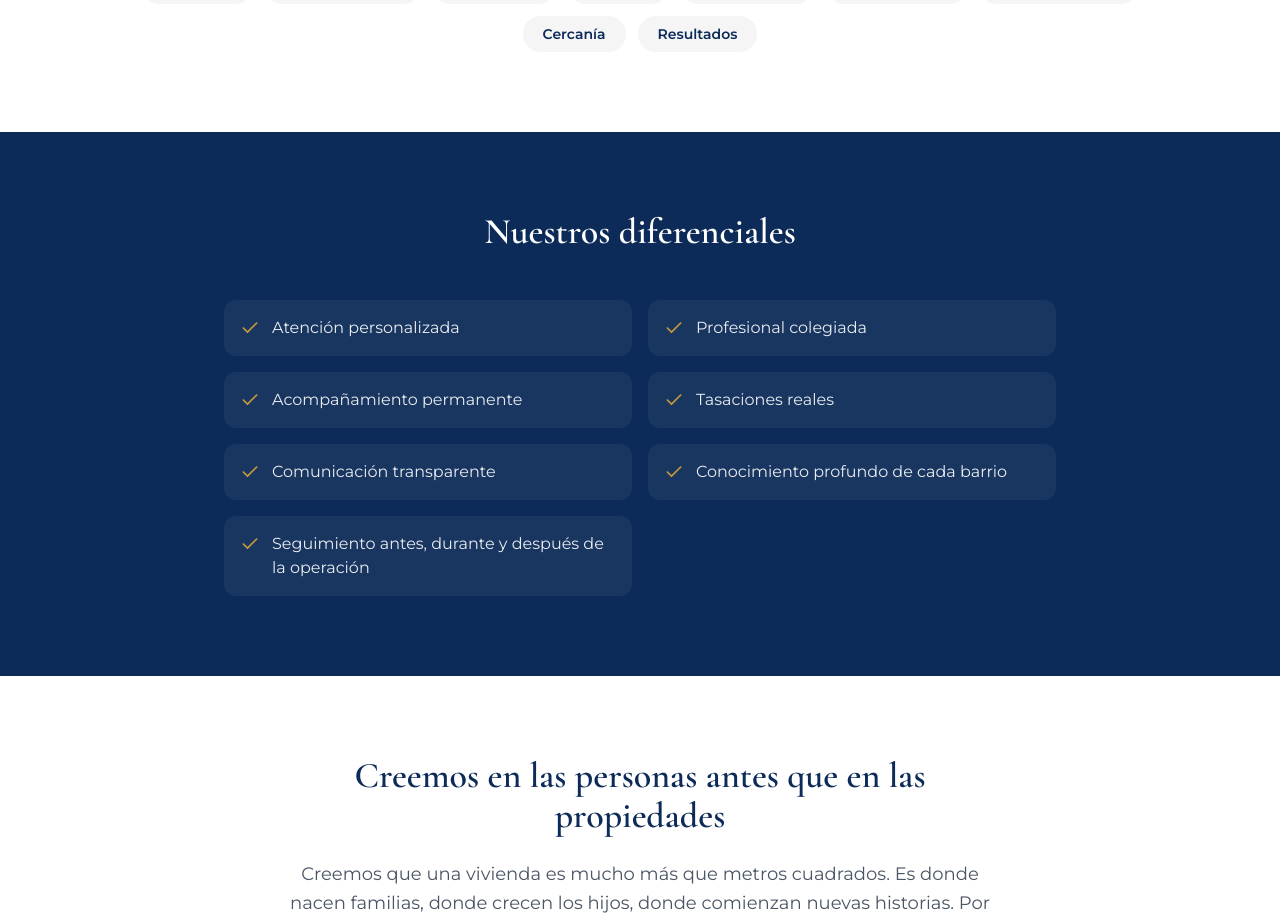
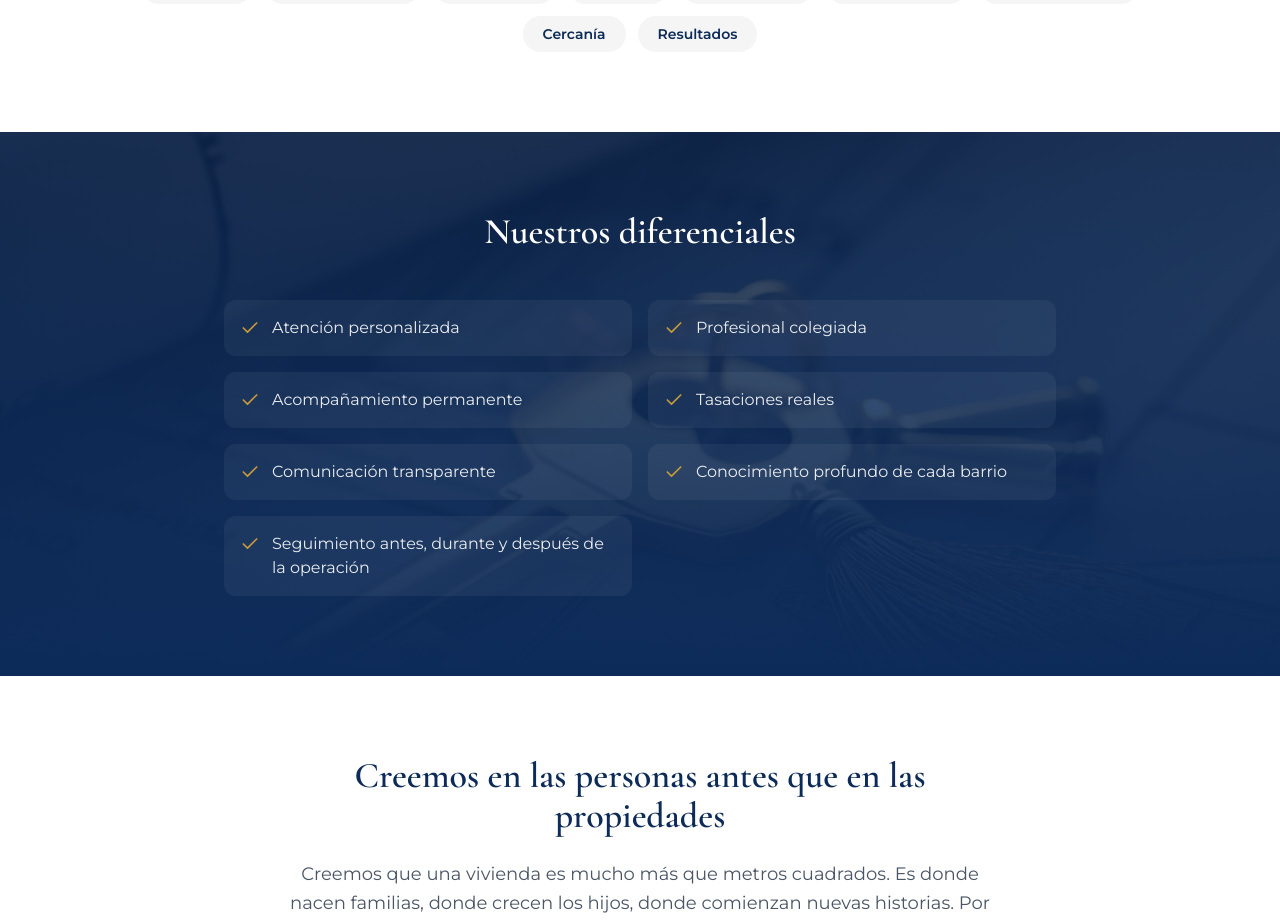
Before and after one commit to borginiangel-svg/carolina-bustamante-web, a Next.js app: page /nosotros in a window 1280 px wide. Shown: the part 1660-2583 px from the top of the page. Built offline with nearby package versions, Linux system fonts and the light colour scheme.

Commit message:
Agregar imagen de fondo a la seccion Diferenciales

```diff
--- a/src/app/nosotros/page.tsx
+++ b/src/app/nosotros/page.tsx
@@ -123,8 +123,9 @@ export default function Nosotros() {
       </section>
 
       {/* Diferenciales */}
-      <section className="bg-[#0D2B59] py-20">
-        <div className="mx-auto max-w-4xl px-8">
+      <section className="relative overflow-hidden py-20">
+        <Image src="/images/diferenciales/header-diferenciales.jpg" alt="Llave dorada sobre planos arquitectónicos" fill sizes="100vw" className="object-cover" /> <div className="absolute inset-0 bg-gradient-to-t from-[#0D2B59] via-[#0D2B59]/90 to-[#0D2B59]/75" />
+        <div className="relative z-10 mx-auto max-w-4xl px-8">
           <h2 className="text-center font-heading text-3xl font-semibold text-white sm:text-4xl">
             Nuestros diferenciales
           </h2>
```
Also changed, not shown: public/images/diferenciales/header-diferenciales.jpg (added).
